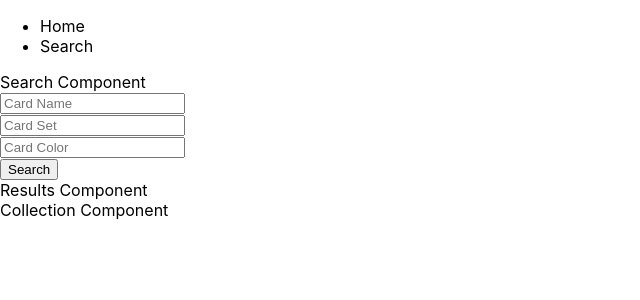
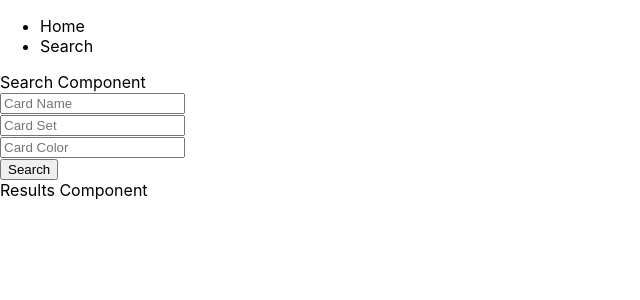
Before and after one commit to cauz825/collection-app, a React (Create React App) app: page / in a window 1280 px wide. Shown: the top 300 px of the page, without its empty margins (0-640 px from the left). Built offline with nearby package versions, Linux system fonts and the light colour scheme.

Commit message:
removed collection component

```diff
--- a/src/App.js
+++ b/src/App.js
@@ -3,7 +3,6 @@ import Search from './components/Search'
 import Navbar from './components/Navbar';
 // import Search from './components/Search2';
 import CardSearch from './components/CardSearch';
-import Collection from './components/Collection'
 import './App.css';
 // import {BrowserRouter, Route} from 'react-router-dom'
 
@@ -14,7 +13,6 @@ function App() {
         <Navbar />
         <Search />
         <CardSearch />
-        <Collection />
       </div>
 
   );
--- a/src/components/Collection.js
+++ /dev/null
@@ -1,11 +0,0 @@
-import React from 'react'
-
-function Collection() {
-    return(
-        <div>
-            Collection Component
-        </div>
-    )
-}
-
-export default Collection;
```
